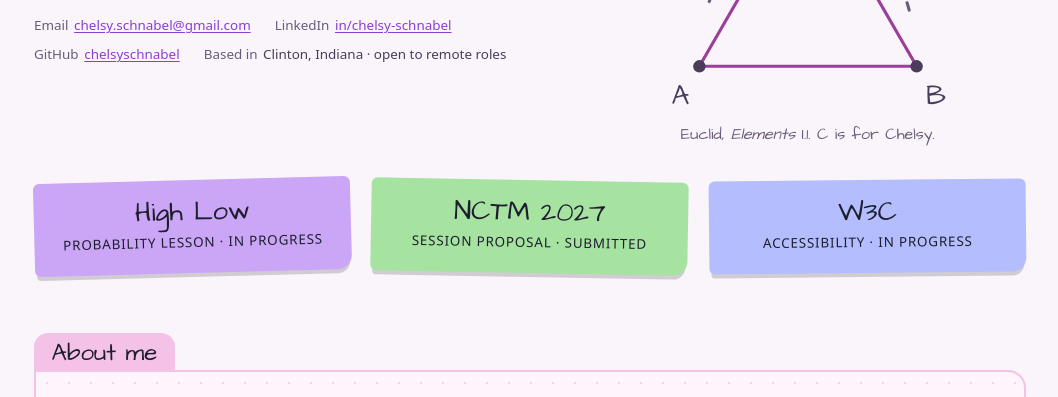
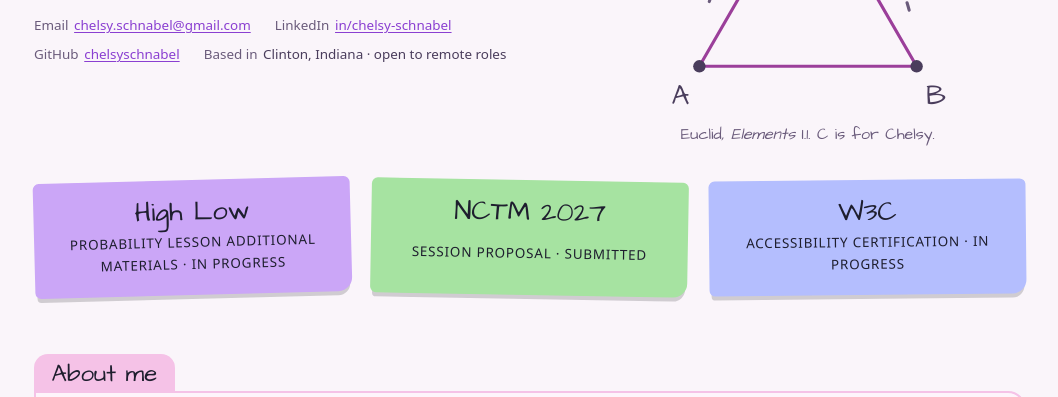
Before and after one commit to chelsyschnabel/chelsyschnabel.github.io, a plain HTML site: page index.html in a window 1280 px wide. Shown: the part 326-723 px from the top of the page, without its empty margins (110-1168 px from the left). Drawn offline with Linux system fonts and the light colour scheme; a web font is replaced by a local one.

Commit message:
Update note descriptions in index.html
Updated descriptions for in progress projects.

```diff
--- a/index.html
+++ b/index.html
@@ -66,9 +66,9 @@
     <div class="wrap">
       <h2 class="sr-only">What I'm working on now</h2>
       <ul class="notes">
-        <li class="note n1"><span class="note-title">High Low</span><span class="note-sub">Probability lesson · In progress</span></li>
+        <li class="note n1"><span class="note-title">High Low</span><span class="note-sub">Probability lesson additional materials · In progress</span></li>
         <li class="note n2"><span class="note-title">NCTM 2027</span><span class="note-sub">Session proposal · Submitted</span></li>
-        <li class="note n3"><span class="note-title">W3C</span><span class="note-sub">Accessibility · In progress</span></li>
+        <li class="note n3"><span class="note-title">W3C</span><span class="note-sub">Accessibility Certification · In progress</span></li>
       </ul>
     </div>
   </div>
```
